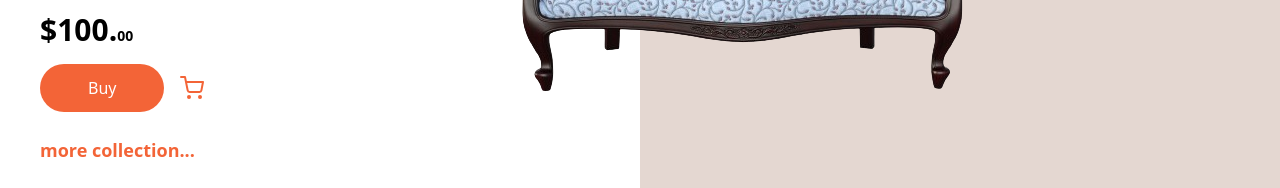
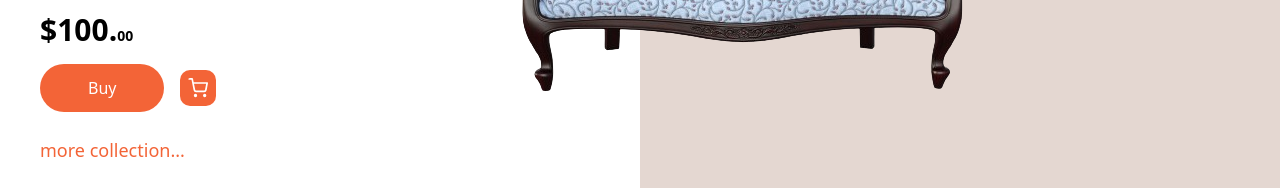
Before and after one commit to zablon-oigo/react-shop, a React (Vite) app: page / in a window 1280 px wide. Shown: the part 1452-1640 px from the top of the page. Built offline with nearby package versions, Linux system fonts and the light colour scheme.

Commit message:
changed cart icon on hover animation

```diff
--- a/src/components/Blog.jsx
+++ b/src/components/Blog.jsx
@@ -20,7 +20,7 @@ function Blog() {
                         <p className="mb-2 text-[#a8a8b9] md:text-sm text-xs mt-4 capitalize md:text-start text-center ">crafted by</p>
                         <div className="flex items-center justify-between w-full mt-4 md:mt-0 md:w-1/2">
                         {images.map((item) => (
-                            <img src={item} alt="" className="w-[50px] h-[50px] rounded-full ring-2 ring-secondary" key={item} />
+                            <img src={item} alt="" className="w-[50px] h-[50px] rounded-full ring-2 ring-secondary  hover:scale-125 duration-700  transition-all hover:hover:shadow-[0_3px_15px_rgba(0,0,0,0.4)] " key={item} />
                         ))}
                     </div>
 
@@ -43,9 +43,9 @@ function Blog() {
                          </p>
                         <span className="flex items-center gap-x-4">
                         <button className="px-12 py-3 text-white capitalize border-none rounded-full bg-secondary">buy</button>
-                         <FiShoppingCart className="text-2xl text-secondary" />
+                         <FiShoppingCart className="text-4xl duration-700 transition-all hover:scale-125 hover:shadow-[0_3px_15px_rgba(0,0,0,0.4)]  bg-secondary rounded-[10px] p-2 border-none text-white cursor-pointer hover:bg-white hover:text-secondary" />
                         </span>
-                        <p className="pt-6 text-sm font-semibold cursor-pointer text-secondary xl:text-lg">
+                        <p className="pt-6 text-sm font-light cursor-pointer text-secondary xl:text-lg">
                             more collection...
                         </p>
               </div>
```
